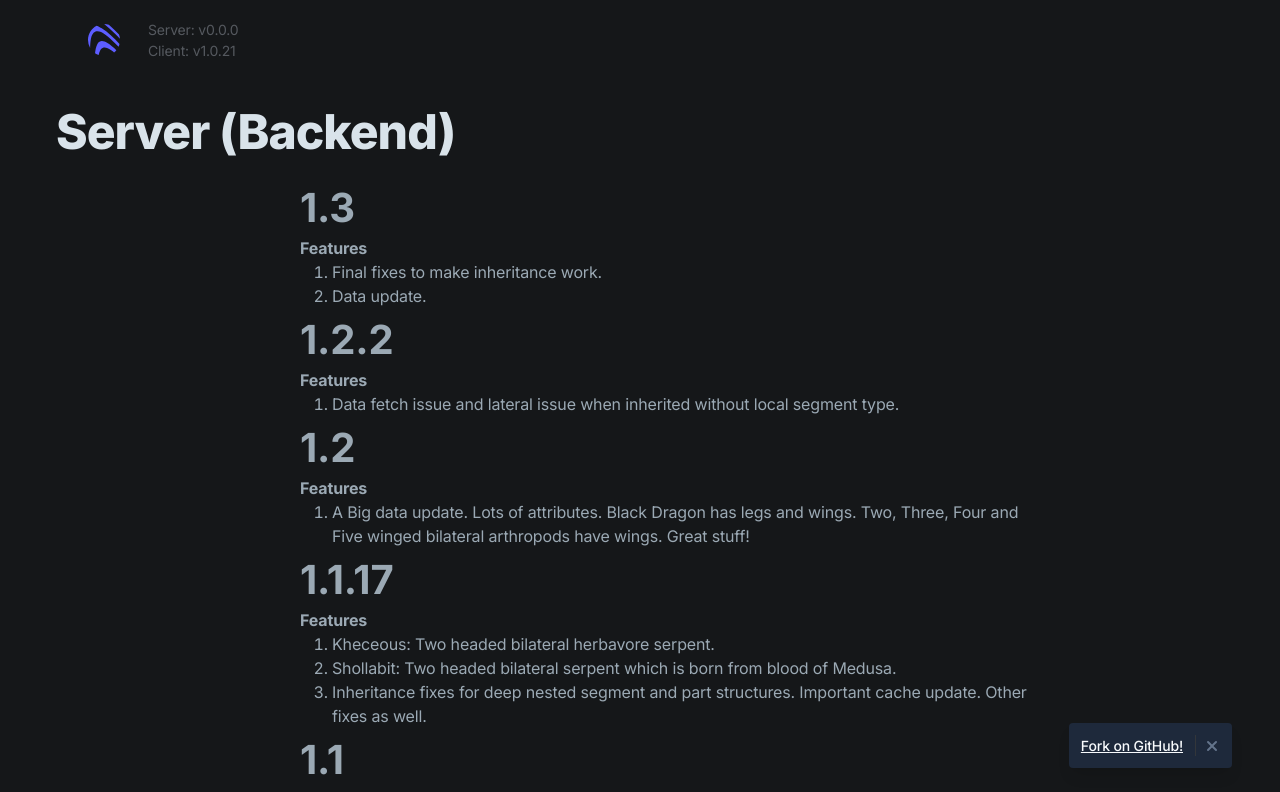
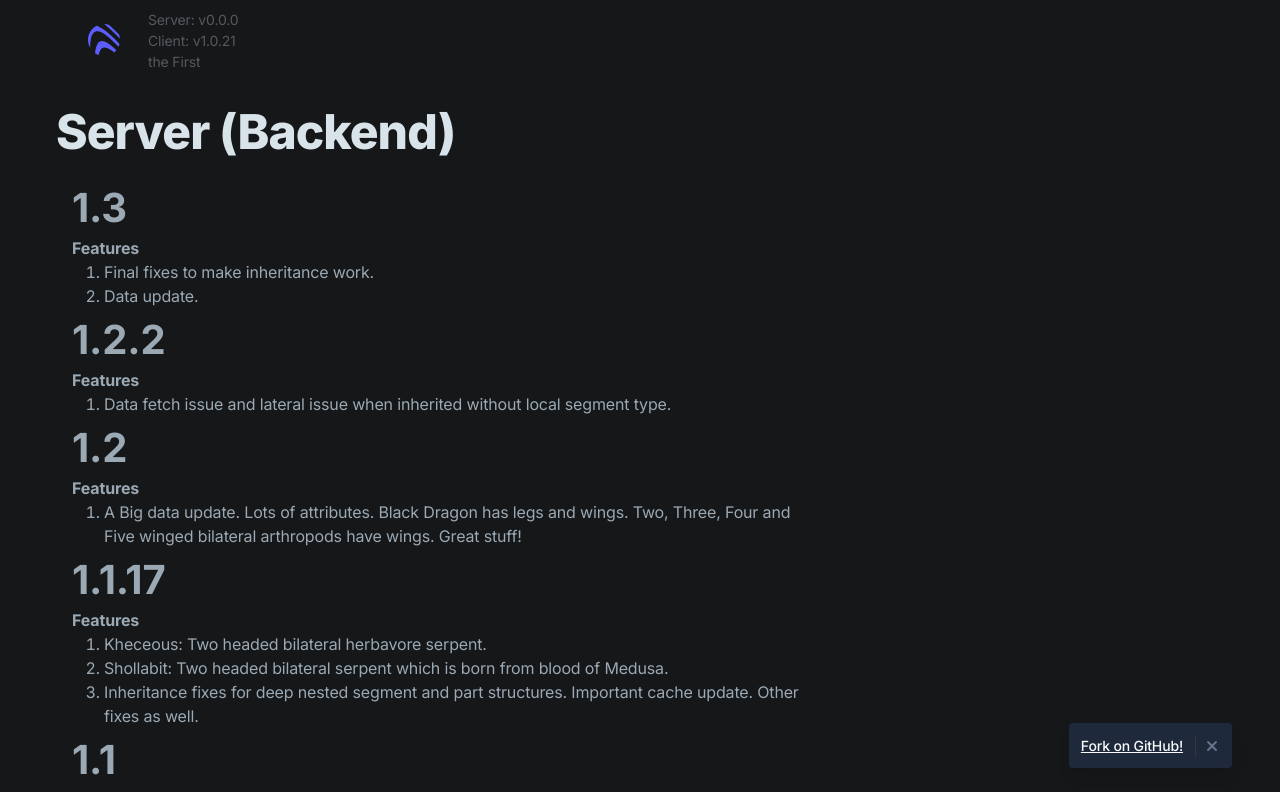
Before and after one commit to Nerdman4U/taxomageia-frontend, a Next.js app: page /versions in a window 1280 px wide. Shown: the top 792 px of the page. Built offline with nearby package versions, Linux system fonts and the light colour scheme; no server answers.

Commit message:
fix(alignment): data link, id fixes for named anchors

```diff
--- a/app/versions/page.tsx
+++ b/app/versions/page.tsx
@@ -19,8 +19,8 @@ const Versions = () => {
 
   const show = ({visible, topic, toggleVisibility, id, versions}: {visible: boolean, topic: string, toggleVisibility: () => void, id: string, versions: VersionInfoType[]}) => {
     return (
-      <Toggleable visible={visible} topic={topic} toggleVisibility={toggleVisibility}>
-        <VersionsList id={id} versions={versions} />
+      <Toggleable visible={visible} id={id} topic={topic} toggleVisibility={toggleVisibility}>
+        <VersionsList versions={versions} />
       </Toggleable>
     )
   }
@@ -34,10 +34,10 @@ const Versions = () => {
   )
 }
 
-const VersionsList = ({versions, id}: {versions: VersionInfoType[], id: string}) => {
+const VersionsList = ({versions}: {versions: VersionInfoType[]}) => {
   return (
-    <section id={id}>
-      <div className="max-w-3xl mx-auto px-4 sm:pb-6 text-gray-400">
+    <section>
+      <div className="max-w-3xl px-4 sm:pb-6 text-gray-400">
         <div className="md:py-2">
           {/* Items */}
           { versions?.map((info) => <Version key={info.version} info={info} />) }
--- a/components/toggleable.tsx
+++ b/components/toggleable.tsx
@@ -8,7 +8,7 @@ const Toggleable = (props: any) => {
       {/* Section header */}
       <div className="">
       {/* <div className="inline-flex text-sm font-semibold py-1 px-3 m-2 text-green-600 bg-green-200 rounded-full mb-4">Reach goals that matter</div> */}
-        <h1 className="h2 mb-0 pb-0" role="button" onClick={props.toggleVisibility}>{props.topic}</h1>
+        <h1 className="h2 mb-0 pb-0" role="button" id={props.id} onClick={props.toggleVisibility}>{props.topic}</h1>
       </div>
       {/* <div style={hideWhenVisible}>
         <button onClick={props.toggleVisibility}>View</button>
--- a/components/ui/header.tsx
+++ b/components/ui/header.tsx
@@ -33,6 +33,7 @@ export default function Header({server, client}: {server?: string, client?: stri
           <div className="text-sm text-gray-600 ml-3">
             <p className="mb-0 pb-0"><Link href={config.versions + "#server"} className='my-0 py-0 version-link'>{serverVersionStr}</Link></p>
             <p className="mb-0 pb-0"><Link href={config.versions + "#client"} className='my-0 py-0 version-link'>{clientVersionStr}</Link></p>
+            <p className="mb-0 pb-0"><Link href={config.versions + "#data"} className='my-0 py-0 version-link'>the First</Link></p>
           </div>
 
           {/* Desktop navigation */}
```
